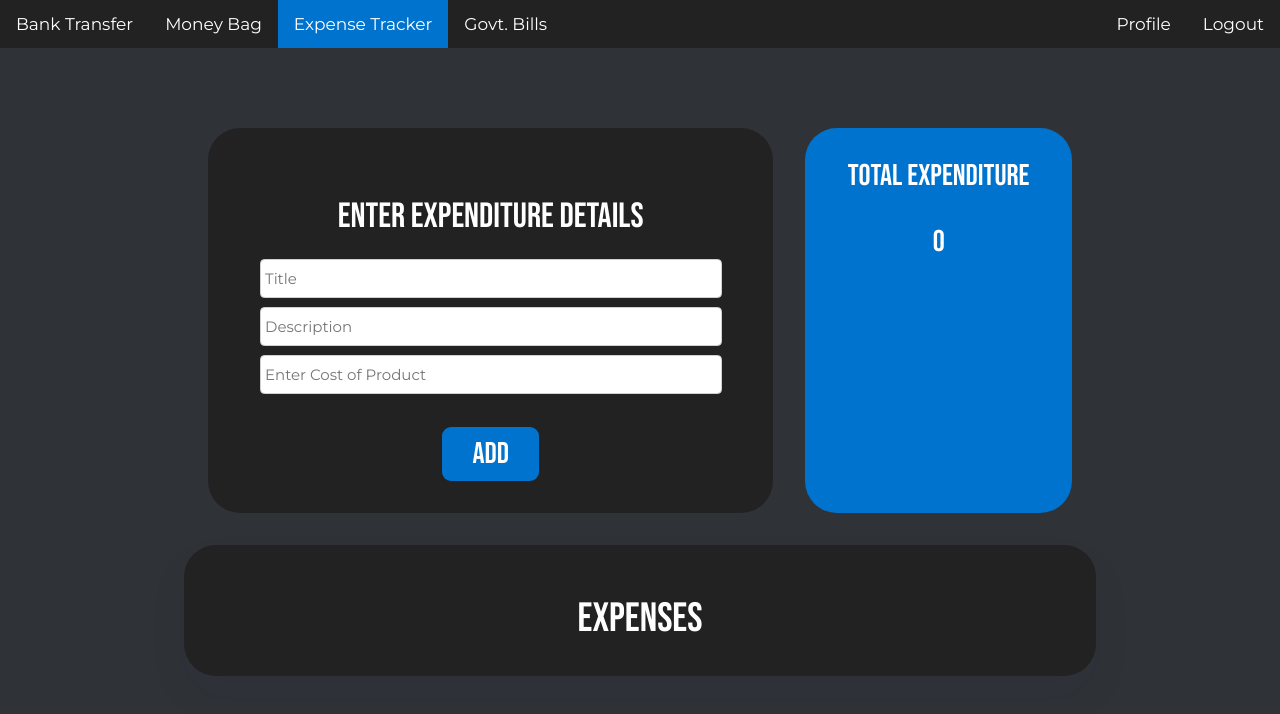
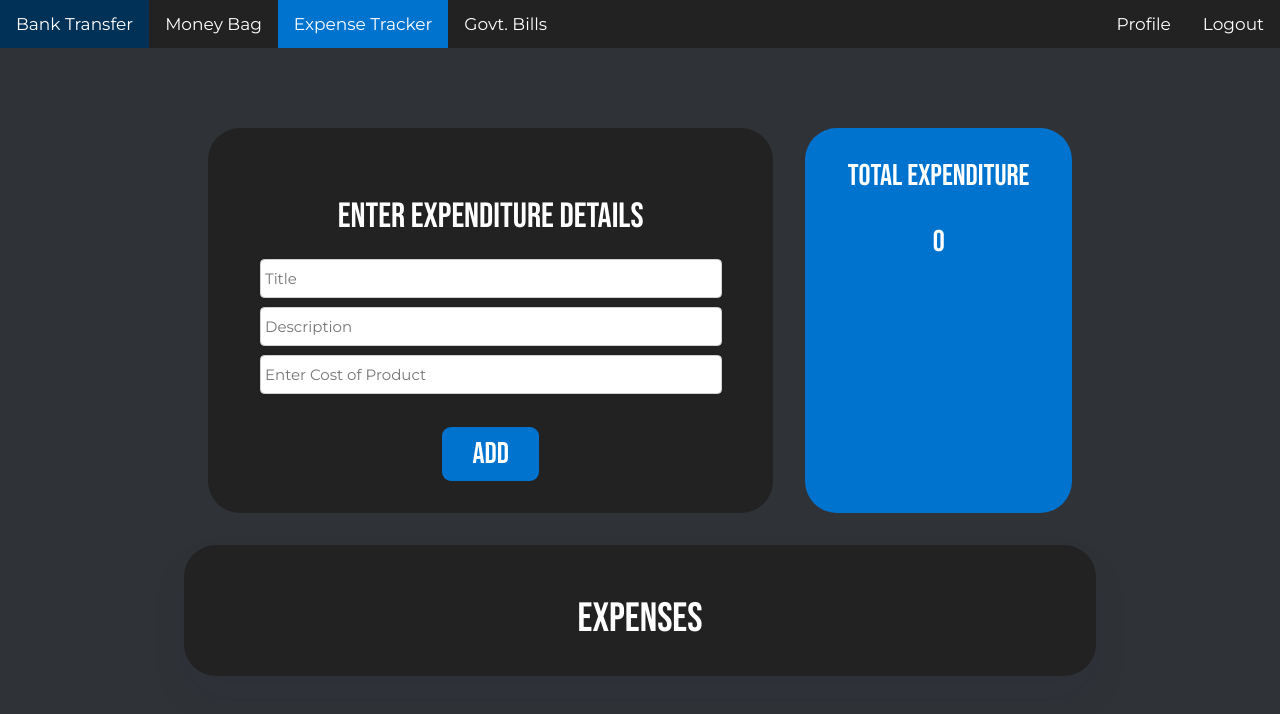
Before and after one commit to TijilM/amex-makeathon2023-SnaPay, a website: page public/src/expense.html in a window 1280 px wide. In both pictures the pointer is over the link "Bank Transfer". Drawn offline with Linux system fonts and the light colour scheme.

Commit message:
working on frontend

```diff
--- a/public/hero.css
+++ b/public/hero.css
@@ -14,7 +14,7 @@ body {
     margin-top: 2rem;
  }
  .grid2{
-   margin-right: 2rem;
+   margin-right: 5rem;
  }
  .container{
    display: flex;
@@ -88,7 +88,7 @@ body {
    margin-left: 1rem ;
    font-size: 30px;
    letter-spacing: 2px;
-   border-radius: 2rem;
+   border-radius: 1.5rem;
    margin-right: 1rem ;
    border: none;
    font-family: 'Bebas Neue', sans-serif;
@@ -252,15 +252,12 @@ body {
    opacity: 1;
    margin-left: 1rem ;
    font-size: 25px;
-   border-radius: 1rem;
    text-decoration: none;
    margin-top: 1rem ;
 
  }
  .topnav a:hover{
-   text-decoration: underline;
    color: #0073cf;
-   transform: scale(1.2);
    transition: 0.5s;
  }
 
--- a/public/src/bills.css
+++ b/public/src/bills.css
@@ -31,10 +31,12 @@
 }
 
 .topnav a:hover {
-  background-color: #222222;
+  background-color: #023157;
   color: white;
   text-decoration: none;
+  transition:0.5s;
 }
+
 
 .topnav a.active {
   background-color: #0073cf;
@@ -45,9 +47,7 @@
   float: right;
   background-color: #222222;
 }
-.topnav-right a:hover{
-  text-decoration: underline;
-}
+
 #profile {
   cursor: pointer;
   text-align: center;
--- a/public/src/expense.css
+++ b/public/src/expense.css
@@ -32,10 +32,12 @@ body {
 }
 
 .topnav a:hover {
-  background-color: #222222;
+  background-color: #023157;
   color: white;
   text-decoration: none;
+  transition:0.5s;
 }
+
 
 .topnav a.active {
   background-color: #0073cf;
@@ -47,9 +49,7 @@ body {
   float: right;
   background-color: #222222;
 }
-.topnav-right a:hover{
-  text-decoration: underline;
-}
+
 #profile {
   cursor: pointer;
   text-align: center;
--- a/public/src/expense.html
+++ b/public/src/expense.html
@@ -3,7 +3,7 @@
   <head>
     <meta charset="utf-8" />
     <meta http-equiv="X-UA-Compatible" content="IE=edge" />
-    <title>SnapPay</title>
+    <title>Snapay</title>
     <meta name="description" content="" />
     <meta name="viewport" content="width=device-width, initial-scale=1" />
     <link rel="icon" href="../images/favicon.png" type="image/icon type" />
--- a/public/src/expense.js
+++ b/public/src/expense.js
@@ -1,5 +1,3 @@
-
-
 let userAmount = document.getElementById("user-amount");
 const addExpensesButton = document.getElementById("add-expenses");
 const productTitle = document.getElementById("product-title");
@@ -9,8 +7,6 @@ const productTitleError = document.getElementById("product-title-error");
 const productCostError = document.getElementById("product-cost-error");
 const expenditureValue = document.getElementById("expenditure-value");
 const list = document.getElementById("list");
-
-
 
 
 //Function To Disable Edit and Delete Button
--- a/public/src/global.css
+++ b/public/src/global.css
@@ -18,6 +18,7 @@
 .topnav {
   overflow: hidden;
   background-color: #222222;
+
 }
 
 .topnav a {
@@ -31,22 +32,19 @@
 }
 
 .topnav a:hover {
-  background-color: #222222;
+  background-color: #023157;
   color: white;
   text-decoration: none;
+  transition:0.5s;
 }
 
 .topnav a.active {
   background-color: #0073cf;
   color: white;
 }
-
 .topnav-right {
   float: right;
   background-color: #222222;
-}
-.topnav-right a:hover{
-  text-decoration: underline;
 }
 #profile {
   cursor: pointer;
```
Also changed, not shown: public/src/wallet.html (+0 -1 lines).
